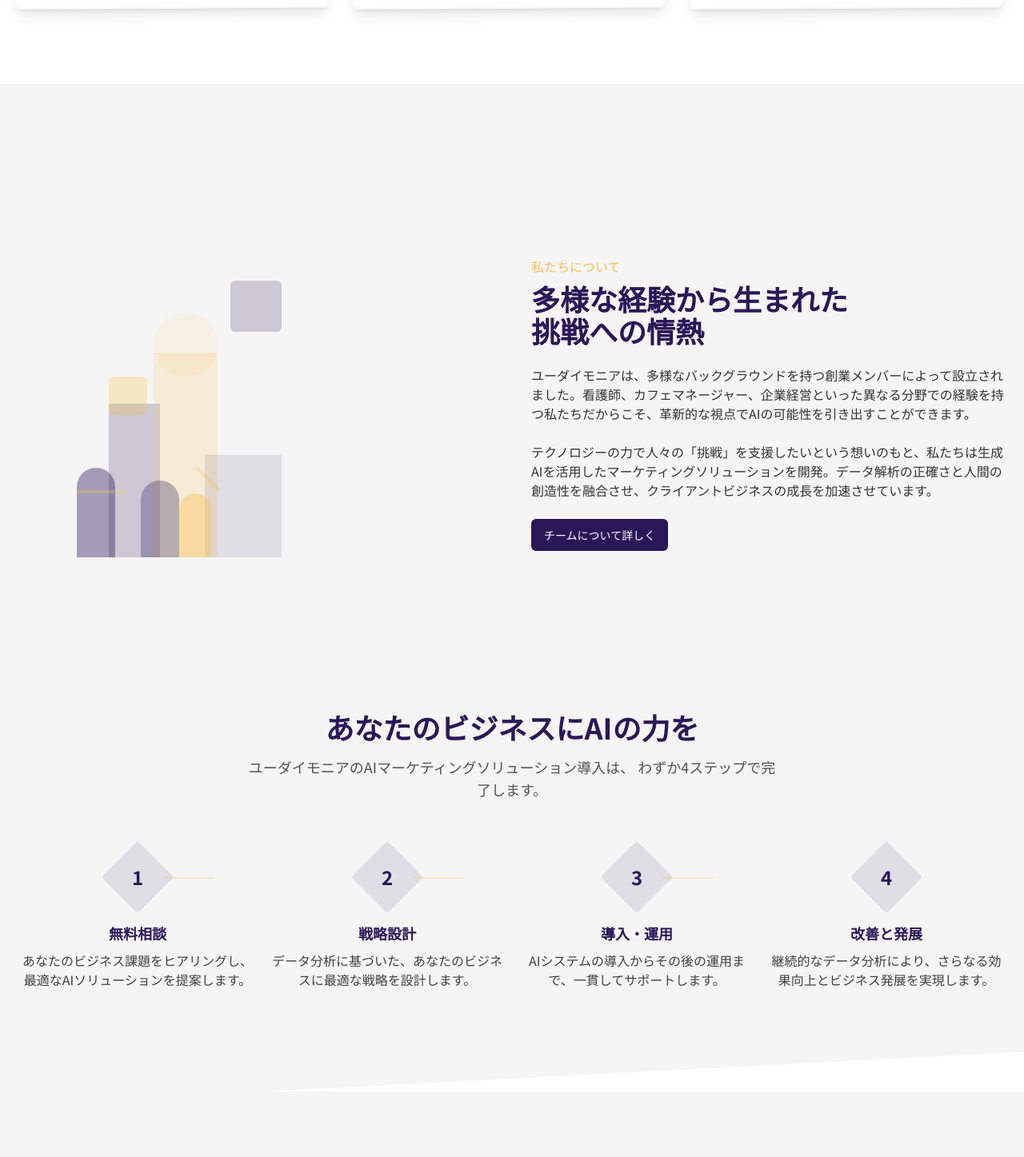
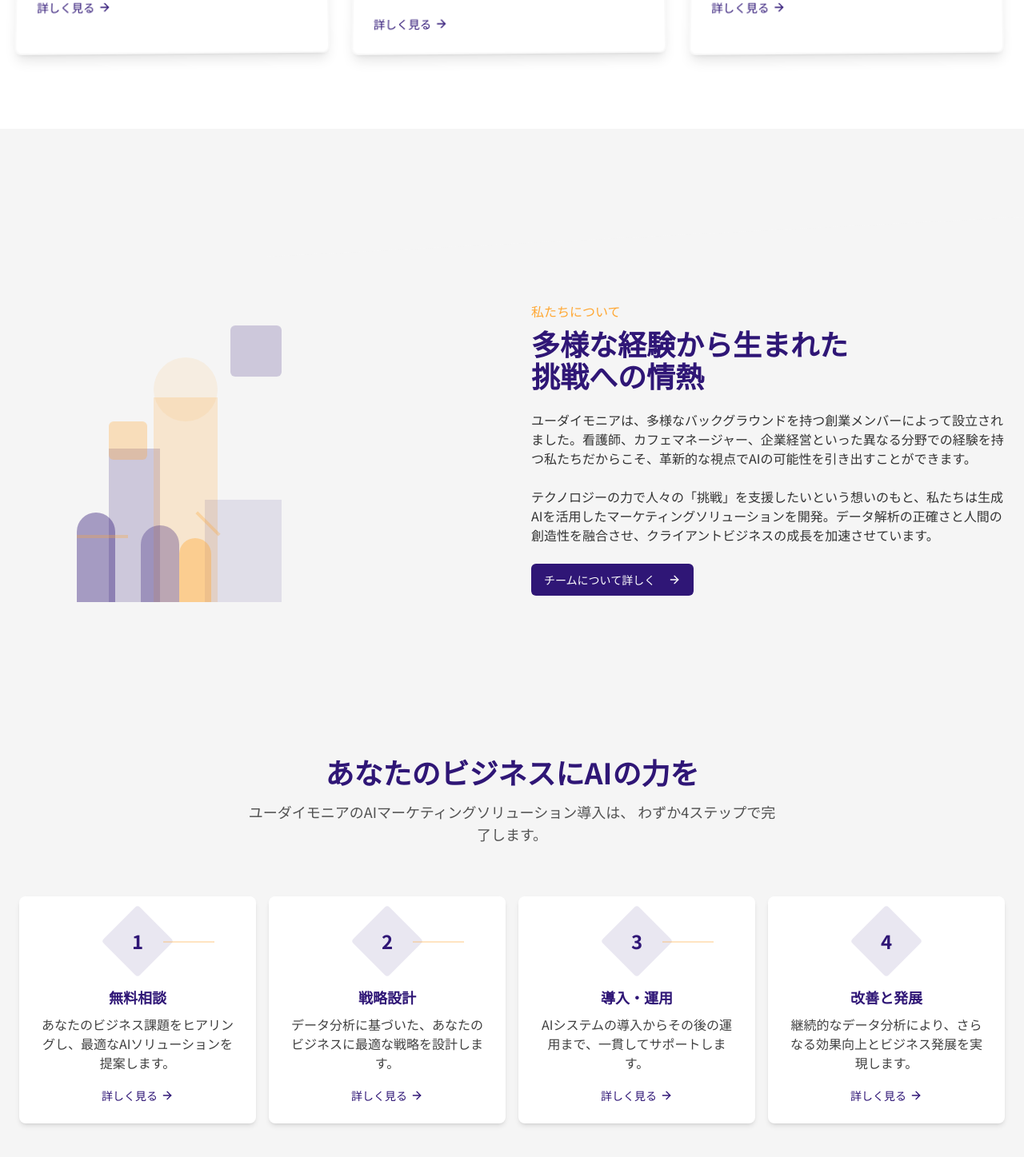
Before and after one commit to masa0827/eudaimonia-ai-web, a React (Vite) app: page / in a window 1280 px wide. Shown: the part 1291-2738 px from the top of the page at 80% size. Built offline with nearby package versions, Linux system fonts and the light colour scheme.

Commit message:
Refactor: Translate and adapt design
Adapt the existing design and color scheme to match the provided Japanese website.

```diff
--- a/src/components/AboutSection.tsx
+++ b/src/components/AboutSection.tsx
@@ -1,36 +1,37 @@
 
 import { Button } from "@/components/ui/button";
+import { ArrowRight } from "lucide-react";
 
 const AboutSection = () => {
   return (
-    <section id="about" className="py-12 md:py-24 bg-neutral">
+    <section id="about" className="py-16 md:py-24 bg-neutral">
       <div className="section-divider white-to-gray"></div>
 
       <div className="container mx-auto px-4 md:px-6 pt-12">
         <div className="grid grid-cols-1 lg:grid-cols-2 gap-12 items-center">
-          {/* Isometric Team Illustration */}
+          {/* アイソメトリックチームイラスト */}
           <div className="order-2 lg:order-1 relative mx-auto w-full max-w-md h-96">
-            {/* Buildings */}
+            {/* ビル */}
             <div className="absolute left-10 bottom-0 w-16 h-48 bg-primary/20 transform perspective-800 rotateX(10deg) rotateY(-30deg)"></div>
             <div className="absolute left-24 bottom-0 w-20 h-64 bg-secondary/20 transform perspective-800 rotateX(10deg) rotateY(-30deg)"></div>
             <div className="absolute left-40 bottom-0 w-24 h-32 bg-primary/10 transform perspective-800 rotateX(10deg) rotateY(-30deg)"></div>
 
-            {/* Team silhouettes */}
+            {/* チームシルエット */}
             <div className="absolute bottom-0 left-20 w-12 h-24 bg-primary/30 rounded-t-full"></div>
             <div className="absolute bottom-0 left-32 w-10 h-20 bg-secondary/40 rounded-t-full"></div>
             <div className="absolute bottom-0 left-42 w-12 h-28 bg-primary/40 rounded-t-full"></div>
 
-            {/* Connection lines - suggesting collaboration */}
+            {/* 接続線 - コラボレーションを表現 */}
             <div className="absolute bottom-20 left-26 w-16 h-1 bg-secondary/30"></div>
             <div className="absolute bottom-24 left-36 w-10 h-1 bg-secondary/30 transform rotate-45"></div>
 
-            {/* Abstract elements */}
+            {/* 抽象的要素 */}
             <div className="absolute top-20 left-24 w-20 h-20 rounded-full bg-secondary/10 animate-float"></div>
             <div className="absolute top-10 left-48 w-16 h-16 rounded-md bg-primary/20 transform rotate-12 animate-float"></div>
             <div className="absolute top-40 left-10 w-12 h-12 rounded-md bg-secondary/30 transform -rotate-12 animate-float"></div>
           </div>
 
-          {/* About Content */}
+          {/* コンテンツ */}
           <div className="order-1 lg:order-2 space-y-6">
             <div>
               <span className="text-secondary font-medium">私たちについて</span>
@@ -47,8 +48,9 @@ const AboutSection = () => {
               テクノロジーの力で人々の「挑戦」を支援したいという想いのもと、私たちは生成AIを活用したマーケティングソリューションを開発。データ解析の正確さと人間の創造性を融合させ、クライアントビジネスの成長を加速させています。
             </p>
 
-            <Button className="bg-primary hover:bg-primary-100 mt-4">
+            <Button className="bg-primary hover:bg-primary-100 mt-4 flex items-center">
               チームについて詳しく
+              <ArrowRight className="ml-2 h-4 w-4" />
             </Button>
           </div>
         </div>
--- a/src/components/CtaSection.tsx
+++ b/src/components/CtaSection.tsx
@@ -1,12 +1,13 @@
 
 import { Button } from "@/components/ui/button";
+import { ArrowRight } from "lucide-react";
 
 const CtaSection = () => {
   return (
     <section className="py-16 md:py-24 bg-primary relative overflow-hidden">
       <div className="section-divider gray-to-purple"></div>
 
-      {/* Isometric grid background */}
+      {/* アイソメトリックグリッド背景 */}
       <div className="absolute inset-0 isometric-grid opacity-20"></div>
 
       <div className="container mx-auto px-4 md:px-6 pt-12 relative z-10">
@@ -19,8 +20,9 @@ const CtaSection = () => {
             あなたのビジネスの可能性を広げましょう。
             まずは無料相談から始めてみませんか？
           </p>
-          <Button className="bg-secondary text-neutral-800 hover:bg-secondary-100 text-lg py-6 px-8">
+          <Button className="bg-secondary text-neutral-800 hover:bg-secondary-100 text-lg py-6 px-8 flex items-center mx-auto">
             無料相談を予約する
+            <ArrowRight className="ml-2 h-5 w-5" />
           </Button>
         </div>
       </div>
--- a/src/components/FaqSection.tsx
+++ b/src/components/FaqSection.tsx
@@ -47,7 +47,7 @@ const FaqSection = () => {
               <AccordionItem
                 key={index}
                 value={`item-${index}`}
-                className="border border-neutral-200 rounded-lg overflow-hidden bg-white shadow-sm"
+                className="border border-neutral-200 rounded-lg overflow-hidden bg-white shadow-sm hover:shadow-md transition-all duration-300"
               >
                 <AccordionTrigger className="px-6 py-4 hover:bg-neutral-50 transition-colors">
                   <span className="text-left font-medium text-primary">{faq.question}</span>
--- a/src/components/ProcessSection.tsx
+++ b/src/components/ProcessSection.tsx
@@ -1,3 +1,5 @@
+
+import { ArrowRight } from "lucide-react";
 
 const processSteps = [
   {
@@ -36,30 +38,36 @@ const ProcessSection = () => {
           </p>
         </div>
 
-        {/* Process Steps */}
+        {/* プロセスステップ */}
         <div className="grid grid-cols-1 md:grid-cols-2 lg:grid-cols-4 gap-6 md:gap-4">
           {processSteps.map((step, index) => (
             <div
               key={step.number}
-              className="relative flex flex-col items-center"
+              className="relative flex flex-col items-center bg-white p-6 rounded-lg shadow-md hover:shadow-lg transition-all duration-300"
             >
-              {/* Step Number with Isometric Design */}
+              {/* ステップ番号をアイソメトリックデザインで */}
               <div className="relative mb-6">
                 <div className="w-16 h-16 bg-primary/10 rounded transform rotate-45 absolute top-0 left-0"></div>
                 <div className="w-16 h-16 flex items-center justify-center relative z-10">
                   <span className="text-2xl font-bold text-primary">{step.number}</span>
                 </div>
 
-                {/* Connection line */}
+                {/* 接続線 */}
                 {index < processSteps.length - 1 && (
                   <div className="hidden md:block absolute top-8 left-16 w-full h-0.5 bg-secondary/30"></div>
                 )}
               </div>
 
-              {/* Step Content */}
+              {/* ステップ内容 */}
               <div className="text-center">
                 <h3 className="text-lg font-bold mb-2 text-primary">{step.title}</h3>
-                <p className="text-neutral-700">{step.description}</p>
+                <p className="text-neutral-700 mb-4">{step.description}</p>
+
+                {/* 詳細リンク */}
+                <a href="#contact" className="inline-flex items-center text-primary hover:text-primary-100 transition-colors text-sm font-medium">
+                  詳しく見る
+                  <ArrowRight className="ml-1 h-4 w-4" />
+                </a>
               </div>
             </div>
           ))}
--- a/src/components/ServicesSection.tsx
+++ b/src/components/ServicesSection.tsx
@@ -1,7 +1,8 @@
 
 import { Card, CardContent, CardDescription, CardHeader, CardTitle } from "@/components/ui/card";
+import { ArrowRight } from "lucide-react";
 
-// Create service data
+// サービスデータを作成
 const services = [
   {
     id: 1,
@@ -53,10 +54,10 @@ const ServicesSection = () => {
         <div className="grid grid-cols-1 md:grid-cols-3 gap-8">
           {services.map((service) => (
             <div key={service.id} className="flex">
-              <Card className="isometric-card border-2 border-neutral-100 shadow-lg w-full">
+              <Card className="isometric-card border-2 border-neutral-100 shadow-lg w-full hover:shadow-xl transition-all duration-300">
                 <CardHeader>
                   <div className="w-16 h-16 bg-primary/10 rounded-lg flex items-center justify-center mb-4 isometric-icon">
-                    {/* Isometric Icon */}
+                    {/* アイソメトリックアイコン */}
                     {service.icon === "data-analysis" && (
                       <div className="w-10 h-10 relative">
                         <div className="absolute inset-0 bg-primary/20 rounded transform rotate-45"></div>
@@ -84,14 +85,18 @@ const ServicesSection = () => {
                   <CardDescription className="text-neutral-600">{service.description}</CardDescription>
                 </CardHeader>
                 <CardContent>
-                  <ul className="space-y-2">
+                  <ul className="space-y-2 mb-4">
                     {service.benefits.map((benefit, index) => (
                       <li key={index} className="flex items-start">
-                        <div className="mr-2 mt-1 w-1.5 h-1.5 bg-secondary rounded-full"></div>
+                        <div className="mr-2 mt-1 w-1.5 h-1.5 bg-secondary rounded-full flex-shrink-0"></div>
                         <span className="text-neutral-700">{benefit}</span>
                       </li>
                     ))}
                   </ul>
+                  <a href="#contact" className="inline-flex items-center text-primary hover:text-primary-100 transition-colors text-sm font-medium">
+                    詳しく見る
+                    <ArrowRight className="ml-1 h-4 w-4" />
+                  </a>
                 </CardContent>
               </Card>
             </div>
--- a/src/index.css
+++ b/src/index.css
@@ -107,7 +107,7 @@
   .typed-text {
     overflow: hidden;
     white-space: nowrap;
-    border-right: 3px solid #f8c156;
+    border-right: 3px solid #FFA733;
     margin: 0 auto;
   }
 
@@ -136,7 +136,7 @@
   }
 
   .white-to-purple::before {
-    background-color: #2a1758;
+    background-color: #2F1676;
   }
 
   .purple-to-white::before {
@@ -148,7 +148,7 @@
   }
 
   .gray-to-purple::before {
-    background-color: #2a1758;
+    background-color: #2F1676;
   }
 
   .isometric-card {
--- a/tailwind.config.ts
+++ b/tailwind.config.ts
@@ -26,25 +26,25 @@ export default {
 				background: 'hsl(var(--background))',
 				foreground: 'hsl(var(--foreground))',
 				primary: {
-					DEFAULT: '#2a1758', // Deep purple
-					foreground: '#ffffff', // White
-					100: '#3a2768', // Lighter purple (accent)
-					200: '#4a3778',
-					300: '#5a4788',
+					DEFAULT: '#2F1676', // より明るい紫
+					foreground: '#ffffff', // 白
+					100: '#3F2686', // やや明るい紫
+					200: '#4F3696', // より明るい紫
+					300: '#5F46A6', // さらに明るい紫
 				},
 				secondary: {
-					DEFAULT: '#f8c156', // Bright orange-yellow
-					foreground: '#333333', // Dark gray
-					100: '#fad17a', // Lighter orange-yellow (accent)
-					200: '#fce09e',
-					300: '#fdefb2',
+					DEFAULT: '#FFA733', // より明るいオレンジ
+					foreground: '#333333', // ダークグレー
+					100: '#FFB753', // やや明るいオレンジ
+					200: '#FFC773', // より明るいオレンジ
+					300: '#FFD793', // さらに明るいオレンジ
 				},
 				neutral: {
-					DEFAULT: '#f5f5f5', // Light gray
-					100: '#f9f9f9', // Lighter gray
+					DEFAULT: '#f5f5f5', // ライトグレー
+					100: '#f9f9f9', // よりライトなグレー
 					200: '#eeeeee',
-					800: '#333333', // Dark gray (text)
-					900: '#1f103f', // Dark footer background
+					800: '#333333', // ダークグレー (テキスト)
+					900: '#1D0B5F', // 濃い紫（フッター背景）
 				},
 				destructive: {
 					DEFAULT: 'hsl(var(--destructive))',
```
Also changed, not shown: src/components/HeroSection.tsx (+34 -16 lines), src/components/Navbar.tsx (+4 -4 lines).
